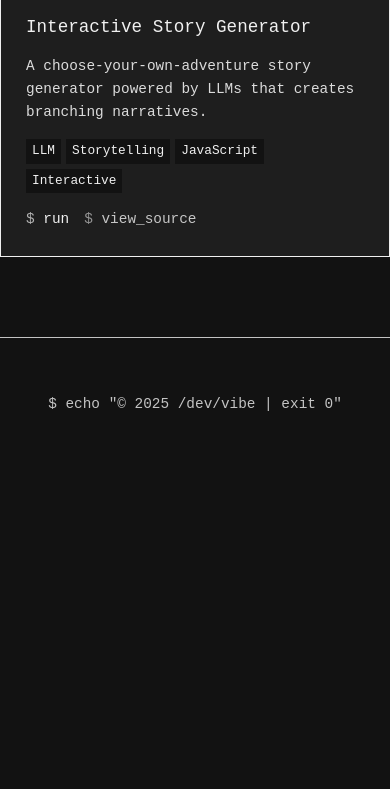
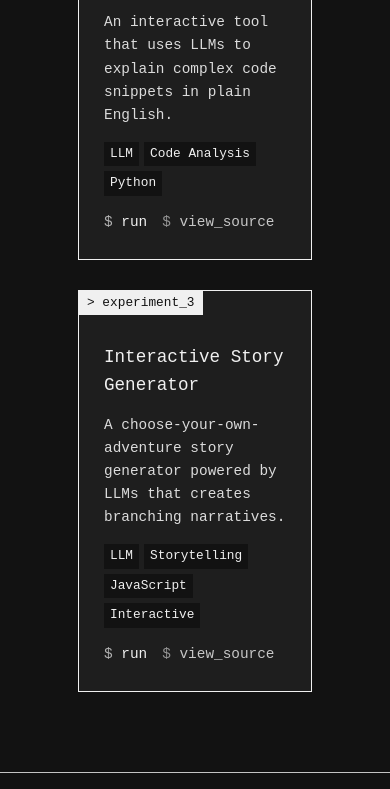
Before and after one commit to 01000010x/tiny-xp-website, a website: page index.html in a window 390 px wide. Shown: the part 1211-2000 px from the top of the page. Before the commit the page ends 1681 px from the top, so only its background shows below. Drawn offline with Linux system fonts and the light colour scheme.

Commit message:
Add responsive padding to improve mobile experience
- Added 5% padding on both sides of the container for desktop
- Increased padding to 7% for medium screens (below 768px)
- Further increased padding to 10% for small screens (below 480px)
- Adjusted container width to complement the padding
- Improved responsive layout for experiment cards on smaller screens

```diff
--- a/css/styles.css
+++ b/css/styles.css
@@ -38,7 +38,8 @@ a:hover {
 .container {
     max-width: 990px;
     margin: 0 auto;
-    padding: 20px 0;
+    padding: 20px 5%;
+    width: 90%;
 }
 
 .content-wrapper {
@@ -239,8 +240,14 @@ footer {
 
 /* Responsive Styles */
 @media (max-width: 768px) {
+    .container {
+        padding: 20px 7%;
+        width: 86%;
+    }
+
     .experiments {
         grid-template-columns: 1fr;
+        gap: 30px;
     }
 
     .theme-switcher {
@@ -249,3 +256,10 @@ footer {
         padding: 5px;
     }
 }
+
+@media (max-width: 480px) {
+    .container {
+        padding: 20px 10%;
+        width: 80%;
+    }
+}
```
